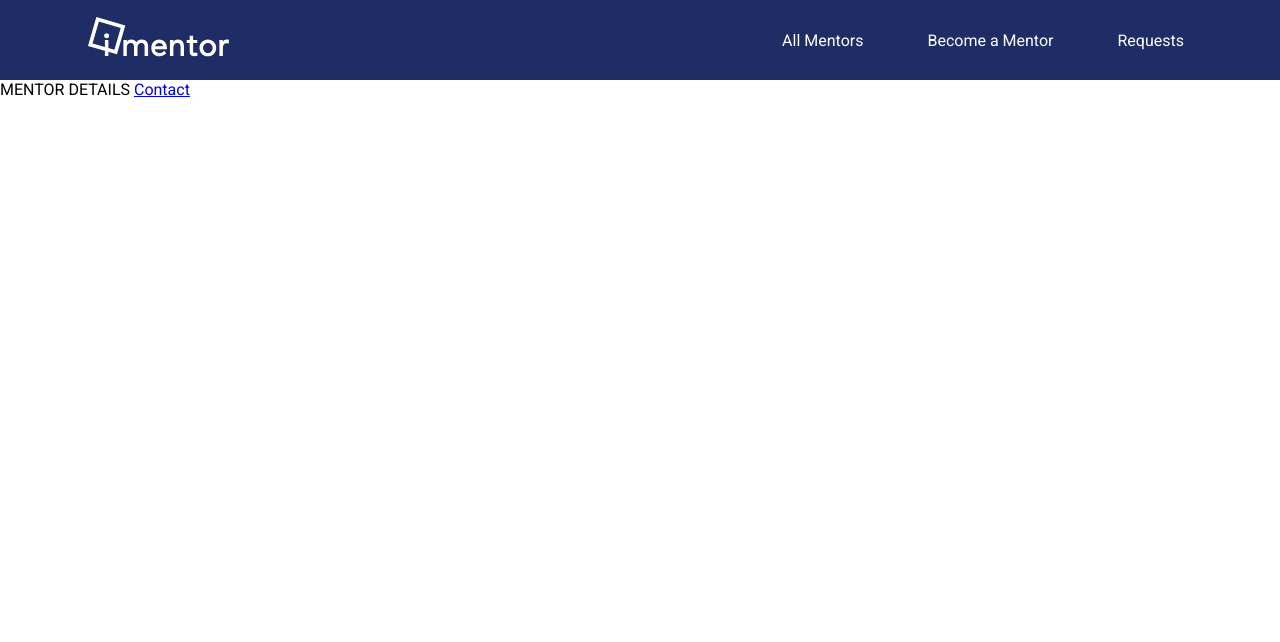
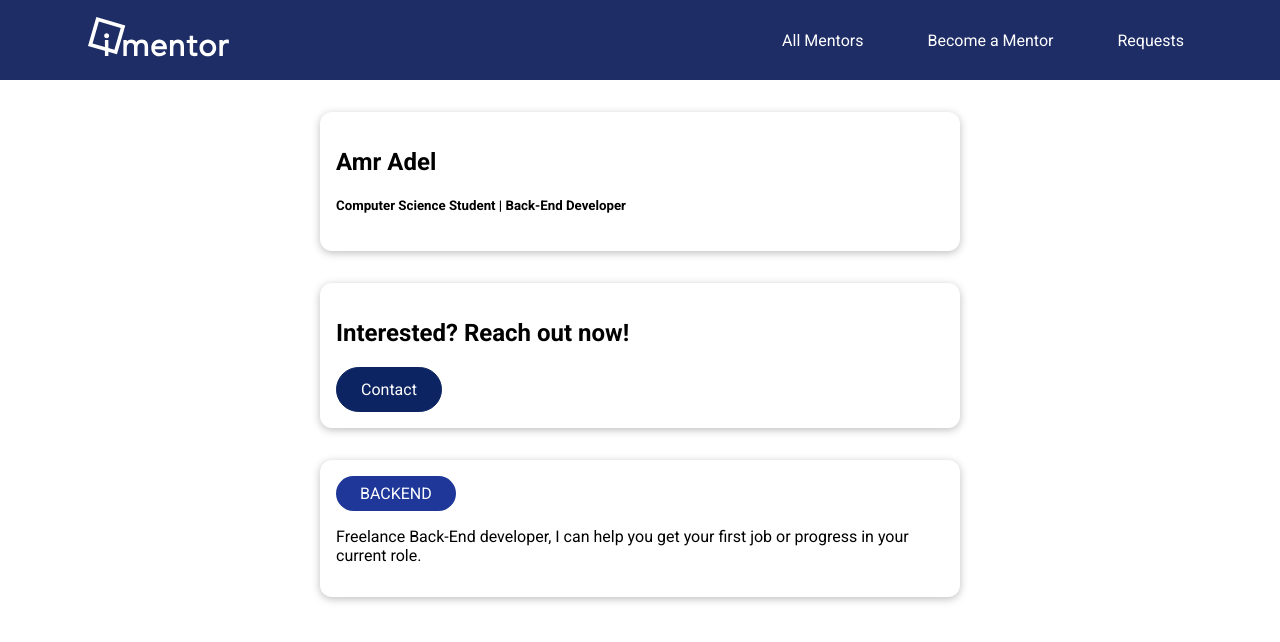
Before and after one commit to FADL285/iMentor, a Vue app: page /mentors/amr-adel in a window 1280 px wide. Shown: the top 642 px of the page. Built offline with nearby package versions, Linux system fonts and the light colour scheme.

Commit message:
Finish Mentors list & Details Page

```diff
--- a/src/components/mentors/MentorItem.vue
+++ b/src/components/mentors/MentorItem.vue
@@ -5,11 +5,18 @@
       {{ bio }}
     </h5>
     <div class="areas">
-      <span v-for="area in areas" :key="area">{{ area }}</span>
+      <base-badge
+        v-for="area in areas"
+        :key="area"
+        :type="area"
+        :title="area"
+      ></base-badge>
     </div>
     <div class="actions">
-      <router-link :to="mentorContactLink">Contact</router-link>
-      <router-link :to="mentorDetailsLink">View Details</router-link>
+      <base-button link :to="mentorContactLink" mode="flat"
+        >Contact</base-button
+      >
+      <base-button link :to="mentorDetailsLink">View Details</base-button>
     </div>
   </li>
 </template>
@@ -32,7 +39,7 @@ export default {
       return {
         name: 'mentor-contact',
         params: {
-          slug: this.username,
+          username: this.username,
         },
       };
     },
@@ -40,7 +47,7 @@ export default {
       return {
         name: 'mentor',
         params: {
-          slug: this.username,
+          username: this.username,
         },
       };
     },
--- /dev/null
+++ b/src/components/ui/BaseBadge.vue
@@ -0,0 +1,48 @@
+<template>
+  <span class="badge" :class="type">
+    {{ text }}
+  </span>
+</template>
+
+<script>
+export default {
+  name: 'BaseBadge',
+  props: ['type', 'title'],
+  computed: {
+    text() {
+      return this.title.toUpperCase();
+    },
+  },
+};
+</script>
+
+<style scoped>
+.badge {
+  background-color: #ccc;
+  color: #252525;
+  border-radius: 30px;
+  padding: 0.5rem 1.5rem;
+  display: inline-block;
+  margin-right: 0.5rem;
+}
+
+.frontend {
+  background-color: #0a3d62;
+  color: white;
+}
+
+.backend {
+  background-color: #1e3799;
+  color: white;
+}
+
+.android {
+  background-color: #38ada9;
+  color: white;
+}
+
+.career {
+  background-color: #60a3bc;
+  color: white;
+}
+</style>
--- /dev/null
+++ b/src/components/ui/BaseButton.vue
@@ -0,0 +1,75 @@
+<template>
+  <button v-if="!link" :class="mode">
+    <slot></slot>
+  </button>
+  <router-link v-else :to="to" :class="mode">
+    <slot></slot>
+  </router-link>
+</template>
+
+<script>
+export default {
+  name: 'BaseButton',
+  props: {
+    mode: {
+      type: String,
+      required: false,
+      default: null,
+    },
+    link: {
+      type: Boolean,
+      required: false,
+      default: false,
+    },
+    to: {
+      type: [String, Object],
+      required: false,
+      default: '/',
+    },
+  },
+};
+</script>
+
+<style scoped>
+button,
+a {
+  text-decoration: none;
+  padding: 0.75rem 1.5rem;
+  font: inherit;
+  background-color: #0c2461;
+  border: 1px solid #0c2461;
+  color: white;
+  cursor: pointer;
+  border-radius: 30px;
+  margin-right: 0.5rem;
+  display: inline-block;
+  transition: all 0.3s ease-in-out;
+}
+
+a:hover,
+a:active,
+button:hover,
+button:active {
+  background-color: #1e3799;
+  border-color: #1e3799;
+}
+
+.flat {
+  background-color: transparent;
+  color: #0c2461;
+  /*border: none;*/
+}
+
+.outline {
+  background-color: transparent;
+  border-color: #1e3799;
+  color: #1e3799;
+}
+
+.flat:hover,
+.flat:active,
+.outline:hover,
+.outline:active {
+  background-color: rgba(12, 36, 97, 0.07);
+}
+</style>
--- /dev/null
+++ b/src/components/ui/BaseCard.vue
@@ -0,0 +1,21 @@
+<template>
+  <div class="card">
+    <slot></slot>
+  </div>
+</template>
+
+<script>
+export default {
+  name: 'BaseCard',
+};
+</script>
+
+<style scoped>
+.card {
+  border-radius: 12px;
+  box-shadow: 0 2px 8px rgba(0, 0, 0, 0.26);
+  padding: 1rem;
+  margin: 2rem auto;
+  max-width: 40rem;
+}
+</style>
--- a/src/pages/mentors/MentorDetails.vue
+++ b/src/pages/mentors/MentorDetails.vue
@@ -1,16 +1,59 @@
 <template>
   <section>
-    MENTOR DETAILS
-    <router-link :to="{ name: 'mentor-contact', params: { slug: 'fadl285' } }">
-      Contact
-    </router-link>
-    <router-view></router-view>
+    <base-card>
+      <h2>{{ fullName }}</h2>
+      <h5>{{ selectedMentor.bio }}</h5>
+    </base-card>
+  </section>
+  <section>
+    <base-card>
+      <header>
+        <h2>Interested? Reach out now!</h2>
+        <base-button link :to="contactLink">Contact</base-button>
+      </header>
+      <router-view></router-view>
+    </base-card>
+  </section>
+  <section>
+    <base-card>
+      <base-badge
+        v-for="area in selectedMentor.areas"
+        :key="area"
+        :type="area"
+        :title="area"
+      ></base-badge>
+      <p>{{ selectedMentor.description }}</p>
+    </base-card>
   </section>
 </template>
 
 <script>
 export default {
   name: 'MentorDetails',
+  data() {
+    return {
+      selectedMentor: null,
+    };
+  },
+  props: ['username'],
+  computed: {
+    fullName() {
+      return this.selectedMentor.firstName + ' ' + this.selectedMentor.lastName;
+    },
+    contactLink() {
+      return {
+        name: 'mentor-contact',
+        props: {
+          username: this.username,
+        },
+      };
+    },
+  },
+  created() {
+    this.selectedMentor = this.$store.getters['mentors/mentors'].find(
+      (mentor) => mentor.username === this.username
+    );
+  },
 };
 </script>
 
--- a/src/pages/mentors/MentorsList.vue
+++ b/src/pages/mentors/MentorsList.vue
@@ -3,10 +3,10 @@
   <section>
     <base-card>
       <div class="controls">
-        <button>Refresh</button>
-        <router-link :to="{ name: 'mentor-register' }">
+        <base-button mode="outline"> Refresh </base-button>
+        <base-button link :to="{ name: 'mentor-register' }">
           Become a Mentor
-        </router-link>
+        </base-button>
       </div>
       <ul v-if="hasMentors">
         <mentor-item
@@ -26,10 +26,9 @@
 
 <script>
 import MentorItem from '@/components/mentors/MentorItem';
-import BaseCard from '@/components/ui/BaseCard';
 export default {
   name: 'MentorsList',
-  components: { BaseCard, MentorItem },
+  components: { MentorItem },
   computed: {
     filteredMentors() {
       return this.$store.getters['mentors/mentors'];
--- a/src/router.js
+++ b/src/router.js
@@ -12,9 +12,10 @@ const router = createRouter({
     { path: '/', redirect: { name: 'mentors' } },
     { path: '/mentors', name: 'mentors', component: MentorsList },
     {
-      path: '/mentors/:slug',
+      path: '/mentors/:username',
       name: 'mentor',
       component: MentorDetails,
+      props: true,
       children: [
         { path: 'contact', name: 'mentor-contact', component: ContactMentor },
       ],
@@ -25,7 +26,7 @@ const router = createRouter({
       component: MentorRegistration,
     },
     { path: '/requests', name: 'requests', component: RequestsReceived },
-    { path: '/:notFound(.*)*', component: NotFound },
+    { path: '/:notFound(.*)*', name: 'NotFound', component: NotFound },
   ],
 });
 
```
